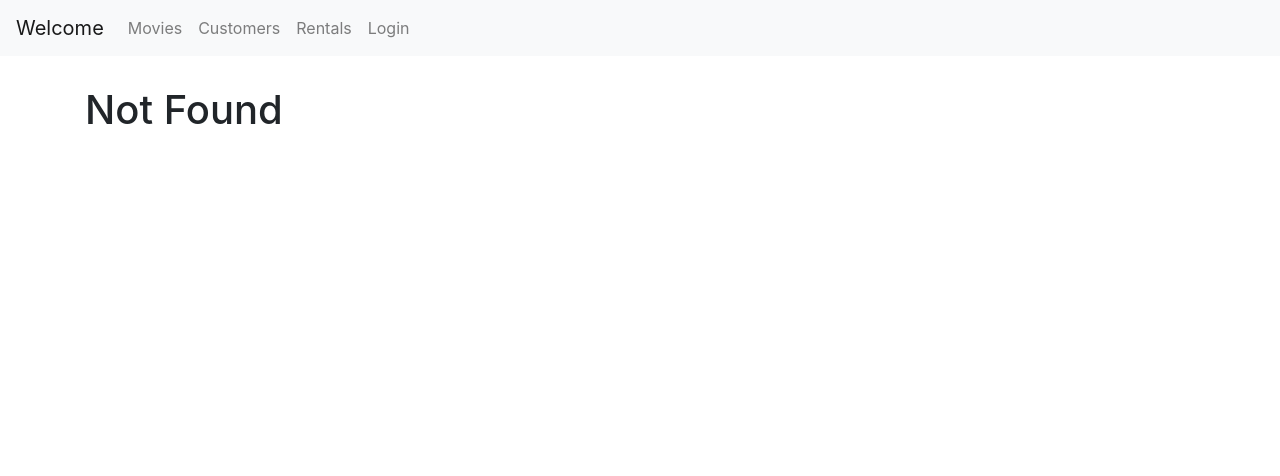
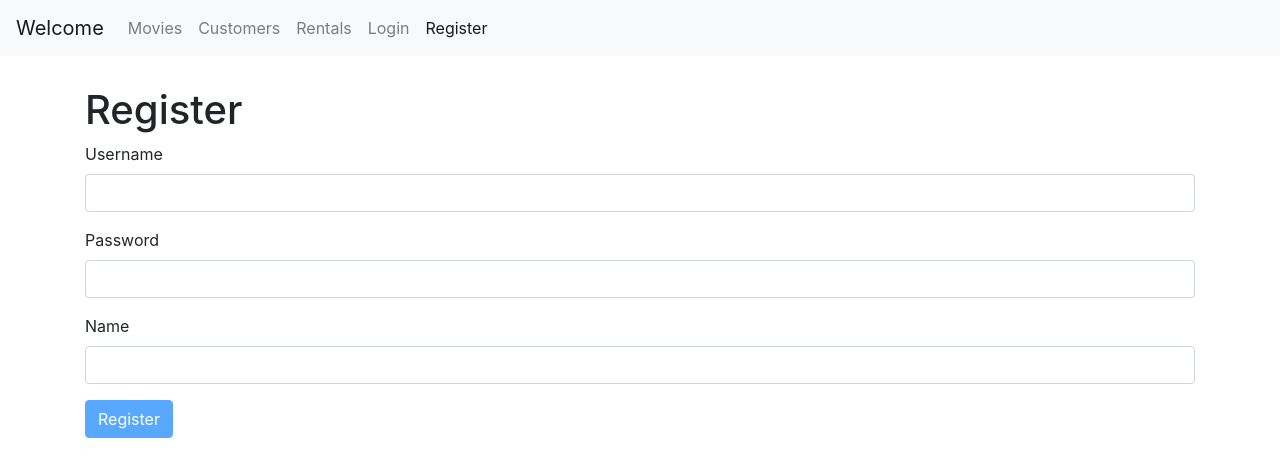
Before and after one commit to mdakram09/mastering-react, a React (Create React App) app in the folder movie-app/: page /register in a window 1280 px wide. Before the commit this address led to /not-found. Shown: the top 476 px of the page. Built offline with nearby package versions, Linux system fonts and the light colour scheme.

Commit message:
130-Exercise-Register Form. In the navbar, a new link was created for Register component. Also the Route was registered into app.js and them form was extended from the Form class before created.

```diff
--- a/movie-app/src/App.js
+++ b/movie-app/src/App.js
@@ -7,6 +7,7 @@ import NotFound from "./components/notFound";
 import NavBar from "./components/navBar";
 import MoviesForm from "./components/moviesForm";
 import LoginForm from "./components/loginForm";
+import RegisterForm from "./components/registerForm";
 import "./App.css";
 
 function App() {
@@ -15,6 +16,7 @@ function App() {
       <NavBar />
       <main className="container">
         <Switch>
+          <Route path="/register" component={RegisterForm} />
           <Route path="/login" component={LoginForm} />
           <Route path="/movies/:id" component={MoviesForm} />
           <Route path="/movies" component={Movies} />
--- a/movie-app/src/components/navBar.jsx
+++ b/movie-app/src/components/navBar.jsx
@@ -31,6 +31,9 @@ const NavBar = () => {
           <NavLink className="nav-item nav-link" to="/login">
             Login
           </NavLink>
+          <NavLink className="nav-item nav-link" to="/register">
+            Register
+          </NavLink>
         </div>
       </div>
     </nav>
--- /dev/null
+++ b/movie-app/src/components/registerForm.jsx
@@ -0,0 +1,33 @@
+import React from "react";
+import Joi from "joi-browser";
+import Form from "./common/form";
+
+class RegisterForm extends Form {
+  state = {
+    data: { username: "", password: "", name: "" },
+    errors: {},
+  };
+  schema = {
+    username: Joi.string().required().email().label("Username"),
+    password: Joi.string().required().min(5).label("Password"),
+    name: Joi.string().required().label("Name"),
+  };
+  doSubmit = () => {
+    console.log("Submitted!");
+  };
+  render() {
+    return (
+      <div>
+        <h1>Register</h1>
+        <form onSubmit={this.handleSubmit}>
+          {this.renderInput("username", "Username")}
+          {this.renderInput("password", "Password", "password")}
+          {this.renderInput("name", "Name")}
+          {this.renderButton("Register")}
+        </form>
+      </div>
+    );
+  }
+}
+
+export default RegisterForm;
```
